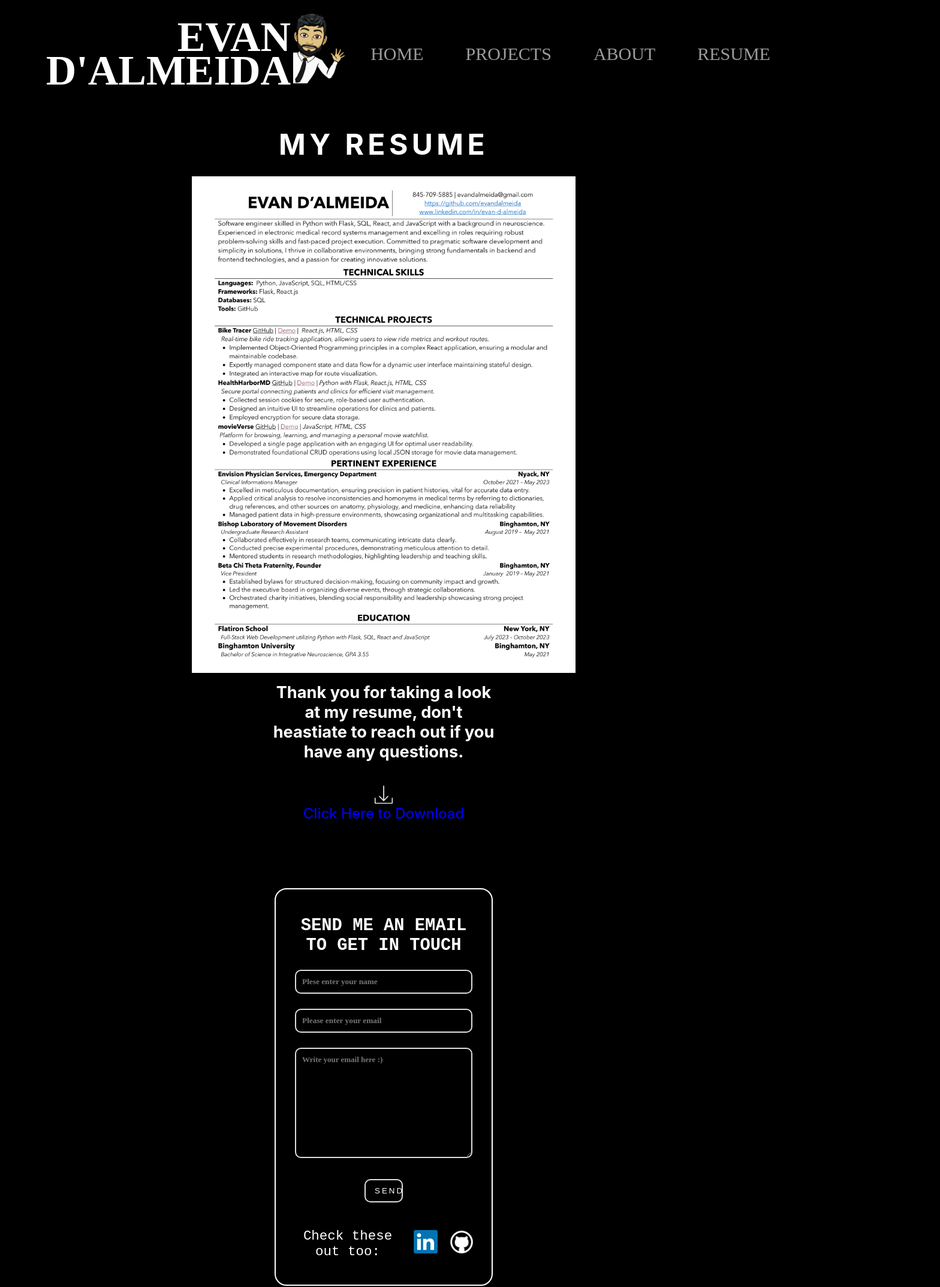
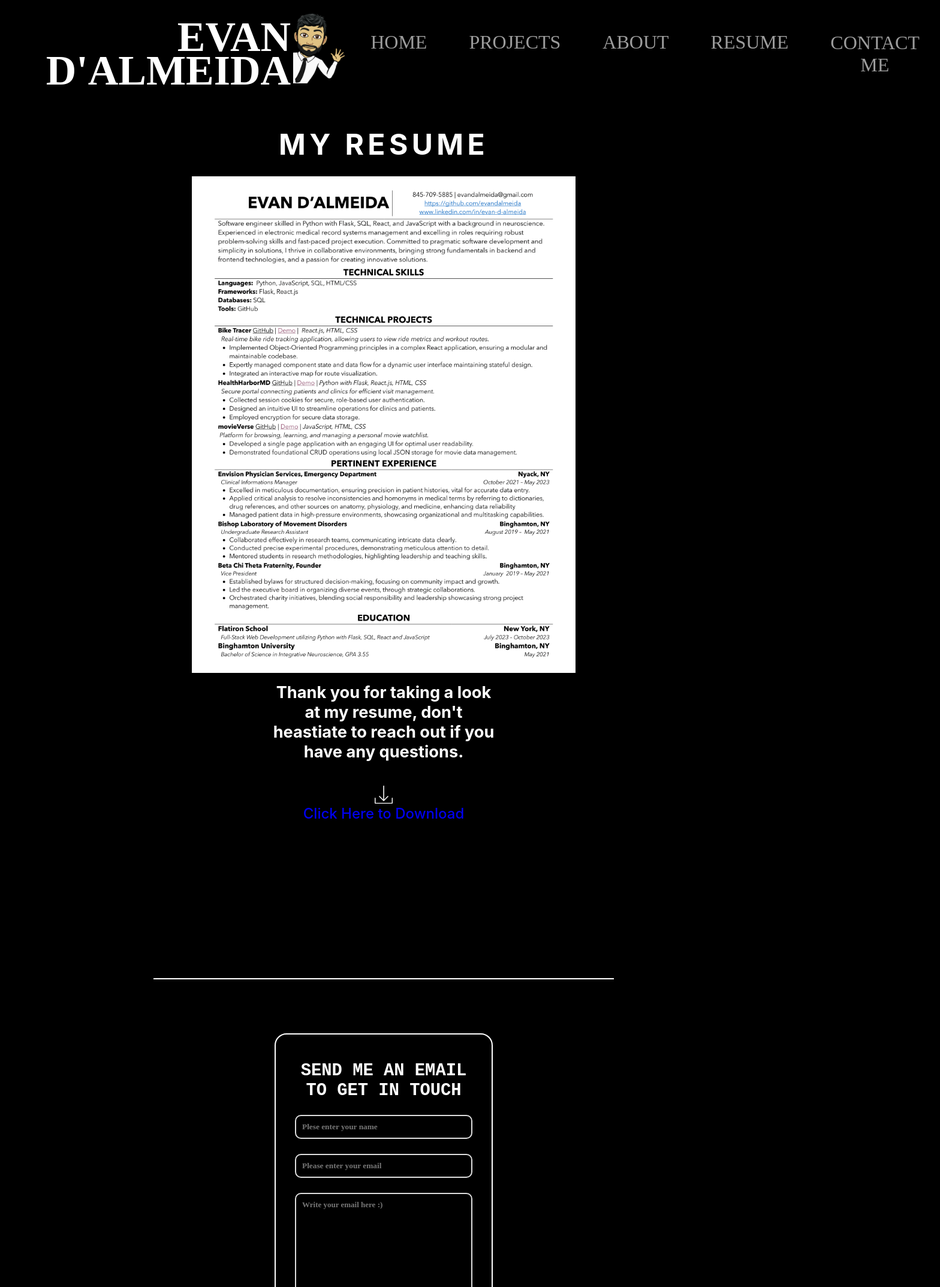
Before and after one commit to evandalmeida/portfolio_website, a React (Create React App) app: page /resume in a window 1280 px wide. Shown: the top 2146 px of the page at 60% size, 1568 px wide, since content can reach past the window. Built offline with nearby package versions, Linux system fonts and the light colour scheme; no server answers.

Commit message:
navbar complete

```diff
--- a/src/App.js
+++ b/src/App.js
@@ -15,7 +15,7 @@ function App() {
         top: 0,
         behavior: "smooth"
     });
-};
+  };
 
   return (
     <div className="App">
--- a/src/components/CSS/aboutMe.css
+++ b/src/components/CSS/aboutMe.css
@@ -25,7 +25,8 @@ img.profile-pic {
 
 
 .who-am-i h1 {
-    font-size: 90px;
+    font-size: 5rem;
+    margin-bottom: 1vh;
 }
 
 
@@ -74,6 +75,8 @@ img.profile-pic {
     padding:10px;
     margin-left: 10vw;
     font-size: 90px;
+    letter-spacing: .5vw;
+    margin-bottom: 1vh;
 }
 
 .skills-table {
@@ -103,7 +106,9 @@ img.profile-pic {
     text-align: center;
     font-size: 90px;
     margin-bottom: 1vh;
+    letter-spacing: .5vw;
 }
+
 
 .BE-happy {
     margin-right: 15px;
@@ -123,6 +128,7 @@ img.profile-pic {
 .header-ed {
     text-align: center;
     font-size: 90px;
+    letter-spacing: .5vw;
 }
 
 .schools {
@@ -159,3 +165,7 @@ img.profile-pic {
     width: 10vw;
     height: auto;
 }
+
+
+
+/* WORK */
--- a/src/components/CSS/footer.css
+++ b/src/components/CSS/footer.css
@@ -1,5 +1,5 @@
 .footer {
-    margin: 10vh auto 1vh;
+    margin: 0vh auto 1vh;
     width: 30vw;
     display: flex;
     text-align: center;
@@ -133,6 +133,7 @@
 .footer-cont {
     display: flex;
     flex-direction: column;
+    align-items: center;
 }
 
 .top {
@@ -146,3 +147,10 @@
     width: 20%;
     letter-spacing: 3px;
 }
+
+.block {
+    margin-top: 30vh;
+    margin-bottom: 10vh;
+    width: 60%;
+    border-bottom: 2px solid white;
+}
--- a/src/components/CSS/navBar.css
+++ b/src/components/CSS/navBar.css
@@ -23,7 +23,7 @@
     margin: 0 15px;
     text-decoration: none;
     color: rgb(156, 156, 156);
-    font-size: 30px;
+    font-size: 2rem;
     padding-left: 20px;
     padding-right: 20px;
 }
@@ -54,3 +54,20 @@
     height: 123px;
     padding: 0px 4px 24px;
 }
+
+#nav-bar button {
+    margin: 0 15px;
+    text-decoration: none;
+    color: rgb(156, 156, 156);
+    font-size: 2rem;
+    padding-left: 20px;
+    padding-right: 20px;
+    background-color: rgba(0, 0, 0, 0.114);
+    backdrop-filter: blur(10px);
+    border: none;
+    font-family: 'Avenir';
+}
+
+#nav-bar button:hover {
+    color: white;
+}
--- a/src/components/CSS/projects.css
+++ b/src/components/CSS/projects.css
@@ -7,6 +7,9 @@
     padding-top: 10em;
 }
 
+#projects-cont .showcase {
+    align-items: center;
+}
 
 .showcase {
     display: flex;
@@ -61,6 +64,7 @@
 .projects-cont {
     width: 90vw;
     height: auto;
+
 }
 
 .demo-cont {
--- a/src/components/Footer.js
+++ b/src/components/Footer.js
@@ -27,11 +27,9 @@ export default function Footer ({scrollToTop}) {
 
     return (
         <div className='footer-cont'>
-
-
-
+            <div className='block'></div>
             <div className="footer">
-                <div className="form-container">
+                <div id='footer-main-div' className="form-container">
                     <h2 className="footer-header">SEND ME AN EMAIL TO GET IN TOUCH</h2>
                     <form className="form"ref={form} onSubmit={sendEmail}>
                         <input type="text" name="user_name" placeholder="Plese enter your name" />
--- a/src/components/NavBar.js
+++ b/src/components/NavBar.js
@@ -6,8 +6,12 @@ import './CSS/navBar.css'
 function NavBar({scrollToTop}) {
 
 
-
-
+    const scrollToBottom = () => {
+        window.scrollTo({
+            top: document.documentElement.scrollHeight,
+            behavior: "smooth"
+        });
+    };
     return (
         <div id='main-navigation'>
             <div id='logo'>
@@ -16,9 +20,10 @@ function NavBar({scrollToTop}) {
             </div>
         <nav id='nav-bar'>
             <a href='/#root' onClick={scrollToTop} > HOME </a>
-            <Link to='/projects'> PROJECTS </Link>
+            <Link to='/projects' onClick={scrollToTop}> PROJECTS </Link>
             <Link to='/about-me' onClick={scrollToTop}> ABOUT </Link>
             <Link to='/resume' onClick={scrollToTop}> RESUME </Link>
+            <button onClick={scrollToBottom}> CONTACT ME </button>
         </nav>
         </div>
     )
```
